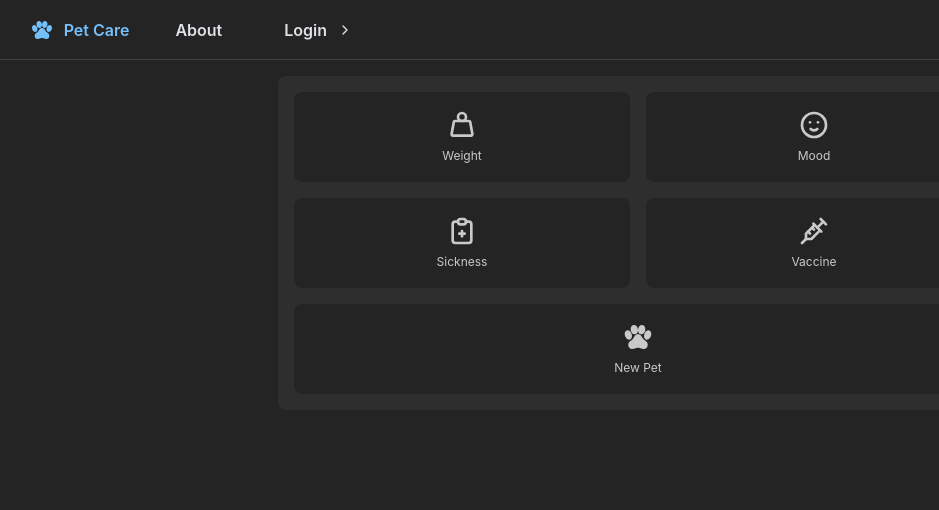
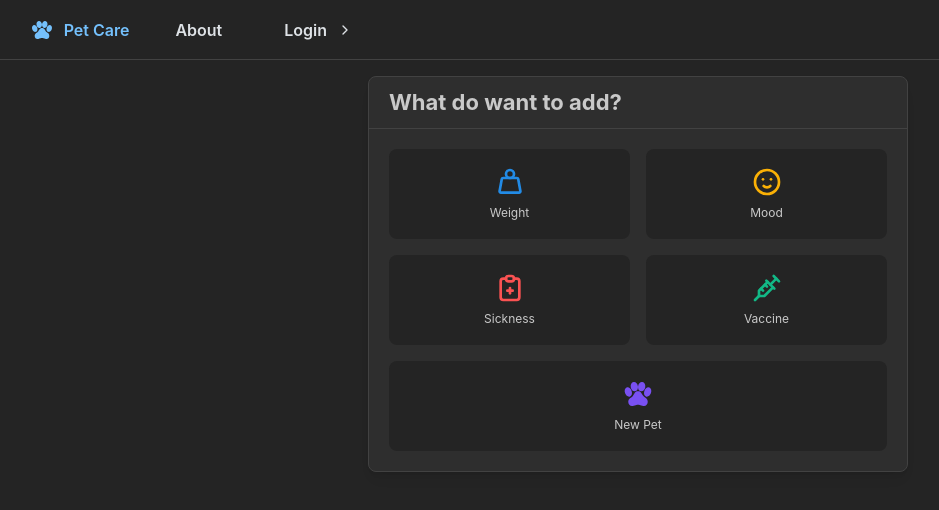
Before and after one commit to potat-dev/pet-care, a Next.js app: page /add in a window 1280 px wide. Shown: the top 510 px of the page, without its empty margins (2-941 px from the left). Built offline with nearby package versions, Linux system fonts and the light colour scheme; no server answers.

Commit message:
minor fixes

```diff
--- a/src/app/add/mood/page.tsx
+++ b/src/app/add/mood/page.tsx
@@ -37,7 +37,7 @@ export default function MoodPage() {
   };
 
   return (
-    <Container size="sm" px={0}>
+    <Container size="xs" px={0}>
       <Card shadow="sm" padding="lg" radius="md" withBorder>
         <Card.Section withBorder inheritPadding py="xs">
           <Title order={3}>Pet mood</Title>
--- a/src/app/add/page.tsx
+++ b/src/app/add/page.tsx
@@ -1,15 +1,17 @@
 'use client';
 
-import { Container } from '@mantine/core';
+import { Card, Container, Title } from '@mantine/core';
 import { ActionsGrid } from '@/components/ActionsGrid/ActionsGrid';
 
 export default function HomePage() {
   return (
-    <Container size="sm" px={0}>
-      {/* <Title order={1} px="xl">
-        Tell us about Your pet
-      </Title> */}
-      <ActionsGrid />
+    <Container size="xs" px={0}>
+      <Card shadow="sm" padding="lg" radius="md" withBorder>
+        <Card.Section withBorder inheritPadding py="xs" mb="lg">
+          <Title order={3}>What do want to add?</Title>
+        </Card.Section>
+        <ActionsGrid />
+      </Card>
     </Container>
   );
 }
--- a/src/app/add/weight/page.tsx
+++ b/src/app/add/weight/page.tsx
@@ -23,7 +23,7 @@ export default function WeightForm() {
   };
 
   return (
-    <Container size="sm" px={0}>
+    <Container size="xs" px={0}>
       <Card shadow="sm" padding="lg" radius="md" withBorder>
         <Card.Section withBorder inheritPadding py="xs">
           <Title order={3}>Measure weight</Title>
--- a/src/components/ActionsGrid/ActionsGrid.tsx
+++ b/src/components/ActionsGrid/ActionsGrid.tsx
@@ -1,13 +1,4 @@
-import {
-  Card,
-  Text,
-  SimpleGrid,
-  UnstyledButton,
-  Anchor,
-  Group,
-
-  Grid,
-} from '@mantine/core';
+import { Card, Text, UnstyledButton, Grid, useMantineTheme } from '@mantine/core';
 import {
   IconVaccine,
   IconPawFilled,
@@ -15,21 +6,24 @@ import {
   IconReportMedical,
   IconMoodSmile,
 } from '@tabler/icons-react';
+import Link from 'next/link';
 import classes from './ActionsGrid.module.css';
 
 const actions = [
-  { title: 'Weight', icon: IconWeight, color: 'violet' },
-  { title: 'Mood', icon: IconMoodSmile, color: 'indigo' },
-  { title: 'Sickness', icon: IconReportMedical, color: 'blue' },
-  { title: 'Vaccine', icon: IconVaccine, color: 'green' },
-  { title: 'New Pet', icon: IconPawFilled, color: 'teal' },
+  { title: 'Weight', icon: IconWeight, color: 'blue', href: '/weight' },
+  { title: 'Mood', icon: IconMoodSmile, color: 'yellow', href: '/mood' },
+  { title: 'Sickness', icon: IconReportMedical, color: 'red', href: '/sick' },
+  { title: 'Vaccine', icon: IconVaccine, color: 'teal', href: '/vaccine' },
+  { title: 'New Pet', icon: IconPawFilled, color: 'violet', href: '/pet' },
 ];
 
 export function ActionsGrid() {
+  const theme = useMantineTheme();
+
   const items = actions.map((item) => (
-    <Grid.Col span={6}>
-      <UnstyledButton key={item.title} className={classes.item}>
-        <item.icon size="2rem" />
+    <Grid.Col span={6} key={item.title}>
+      <UnstyledButton className={classes.item} component={Link} href={`/add/${item.href}`}>
+        <item.icon color={theme.colors[item.color][6]} size="2rem" />
         <Text size="xs" mt={7}>
           {item.title}
         </Text>
@@ -37,23 +31,5 @@ export function ActionsGrid() {
     </Grid.Col>
   ));
 
-  return (
-    <Card>
-      <Grid grow>{items}</Grid>
-    </Card>
-  );
-
-  return (
-    <Card withBorder radius="md" className={classes.card}>
-      <Group justify="space-between">
-        <Text className={classes.title}>Services</Text>
-        <Anchor size="xs" c="dimmed" style={{ lineHeight: 1 }}>
-          + 21 other services
-        </Anchor>
-      </Group>
-      <SimpleGrid cols={2} mt="md">
-        {items}
-      </SimpleGrid>
-    </Card>
-  );
+  return <Grid grow>{items}</Grid>;
 }
```
